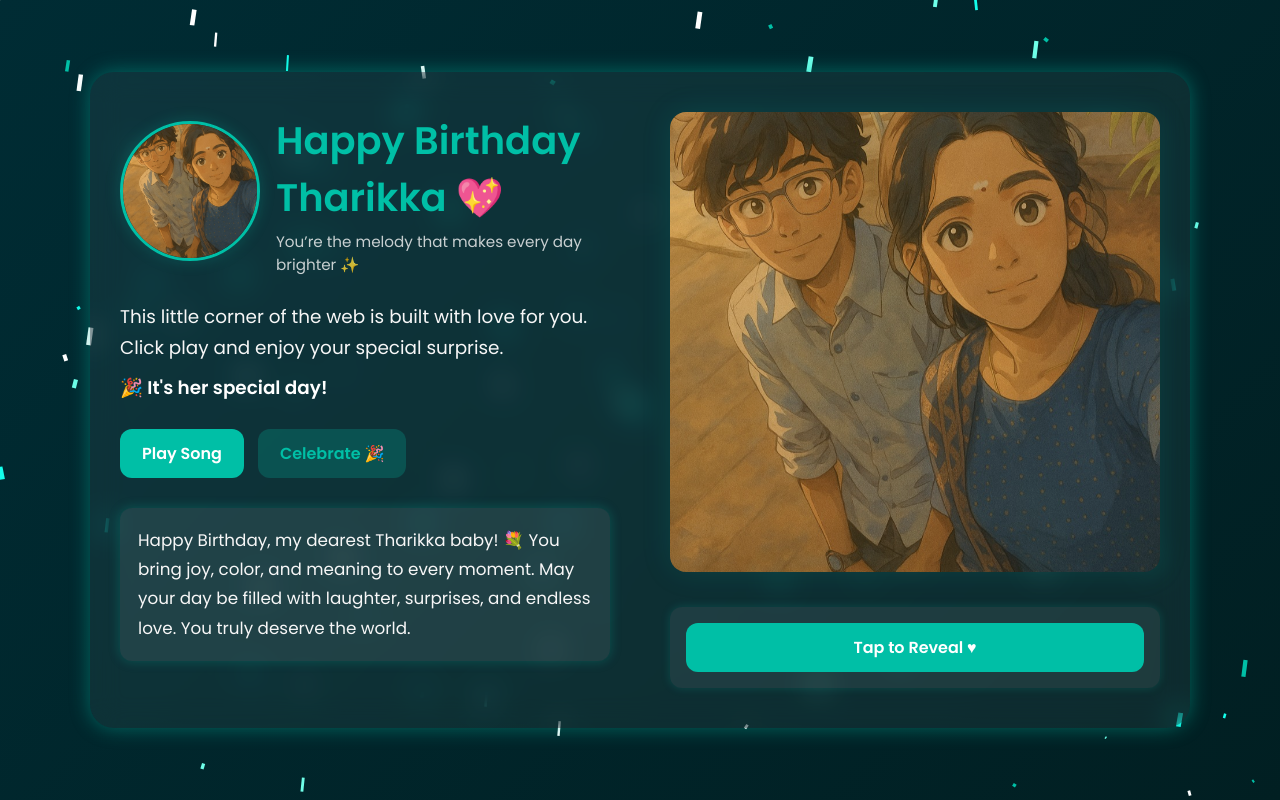
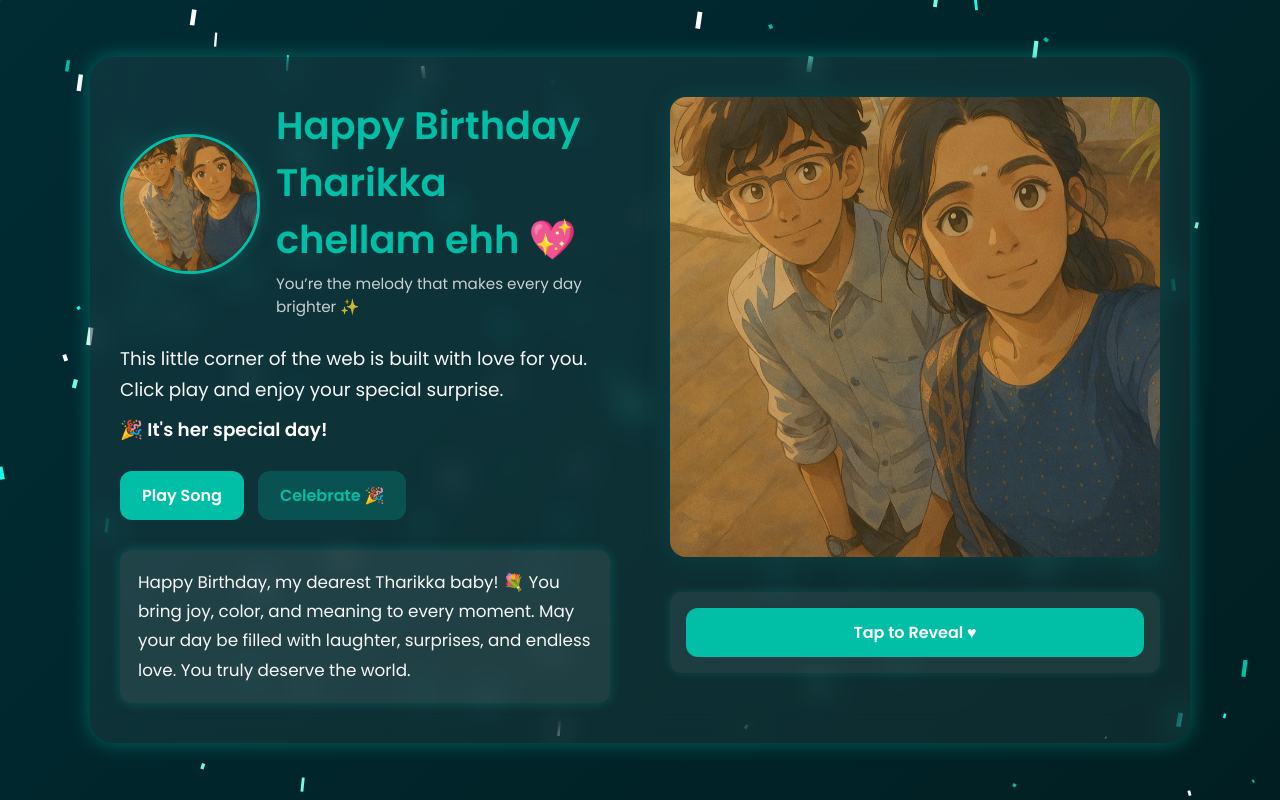
Before and after one commit to Vishnx18/tharikkavishnukarthickpandian, a plain HTML site: page index.html in a window 1280 px wide. Drawn offline with Linux system fonts and the light colour scheme.

Commit message:
Update index.html

```diff
--- a/index.html
+++ b/index.html
@@ -17,7 +17,7 @@
             <img id="mainAvatar" src="pic1.jpg.jpg" alt="Tharikka" />
           </div>
           <div class="meta">
-            <div class="name">Happy Birthday <span id="herName">Tharikka</span> 💖</div>
+            <div class="name">Happy Birthday <span id="herName">Tharikka chellam ehh</span> 💖</div>
             <div class="sub">You’re the melody that makes every day brighter ✨</div>
           </div>
         </div>
```
